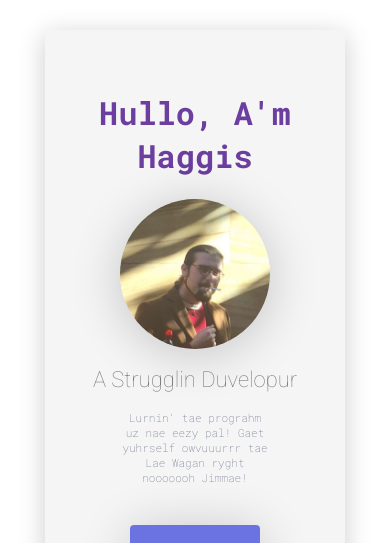
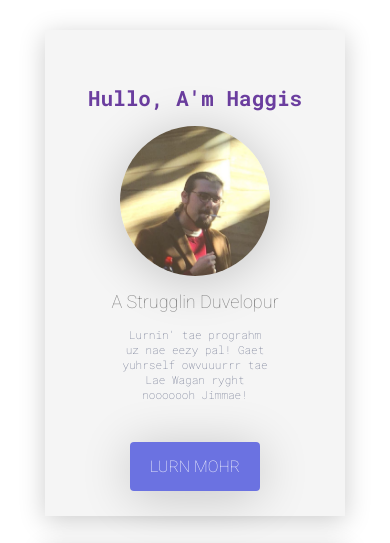
Before and after one commit to angustatchell/profile, a plain HTML site: page index.html in a window 390 px wide. Shown: the top 543 px of the page. Drawn offline with Linux system fonts and the light colour scheme.

Commit message:
viewports adjusted more

```diff
--- a/style.css
+++ b/style.css
@@ -171,10 +171,10 @@ a:hover {
     padding-bottom: 20px;
   }
   h1 {
-    font-size: 32px;
+    font-size: 21px;
   }
   h2 {
-    font-size: 22px;
+    font-size: 18px;
   }
   body {
     font-size: 11px;
```
